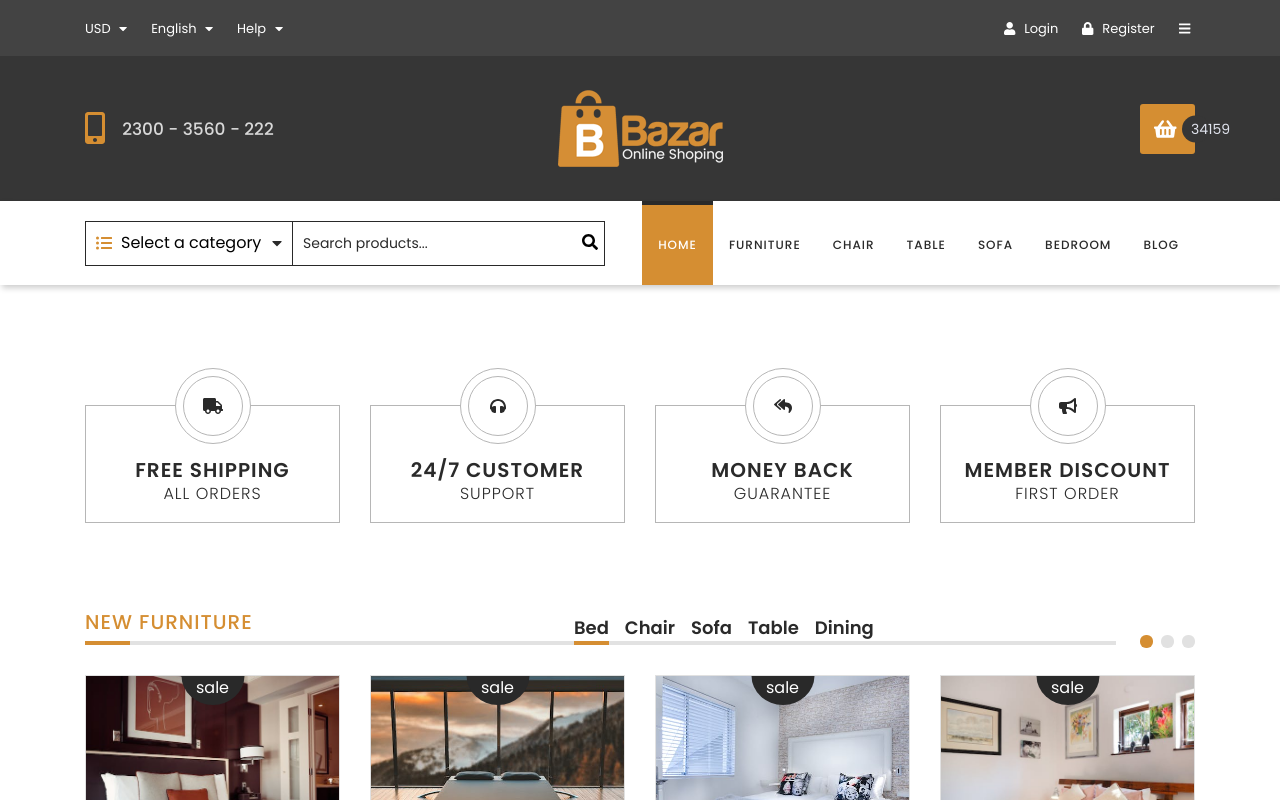
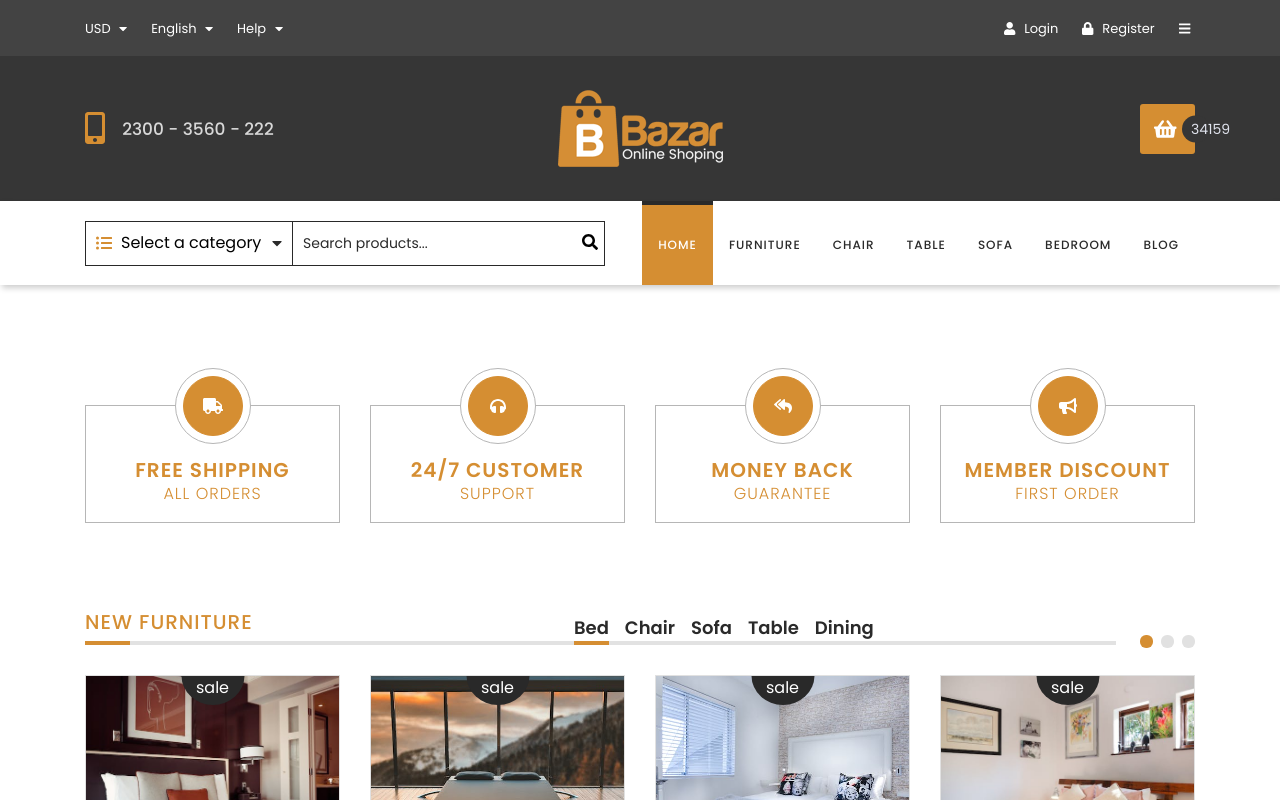
Before and after one commit to matwjablonski/wdp-2402-01, a React (Create React App) app: page / in a window 1280 px wide. Shown: the top 800 px of the page. Built offline with nearby package versions, Linux system fonts and the light colour scheme.

Commit message:
delate changes in FeatureBoxes

```diff
--- a/src/components/common/FeatureBox/FeatureBox.module.scss
+++ b/src/components/common/FeatureBox/FeatureBox.module.scss
@@ -61,7 +61,7 @@
     }
   }
 
-  &:hover.active {
+  &.active {
     .iconWrapper {
       color: #ffffff;
 
--- a/src/components/features/FeatureBoxes/FeatureBoxes.js
+++ b/src/components/features/FeatureBoxes/FeatureBoxes.js
@@ -16,36 +16,28 @@ const FeatureBoxes = () => (
     <div className='container'>
       <div className='row'>
         <div className='col'>
-          <a href='#'>
           <FeatureBox icon={faTruck} active>
             <h5>Free shipping</h5>
             <p>All orders</p>
           </FeatureBox>
-          </a>
         </div>
         <div className='col'>
-          <a href='#'>
           <FeatureBox icon={faHeadphones} active>
             <h5>24/7 customer</h5>
             <p>support</p>
           </FeatureBox>
-          </a>
         </div>
         <div className='col'>
-          <a href='#'>
           <FeatureBox icon={faReplyAll} active>
             <h5>Money back</h5>
             <p>guarantee</p>
           </FeatureBox>
-          </a>
         </div>
         <div className='col'>
-          <a href='#'>
           <FeatureBox icon={faBullhorn} active>
             <h5>Member discount</h5>
             <p>First order</p>
           </FeatureBox>
-          </a>
         </div>
       </div>
     </div>
```
Lines whose indentation alone changed are shown as unchanged.
